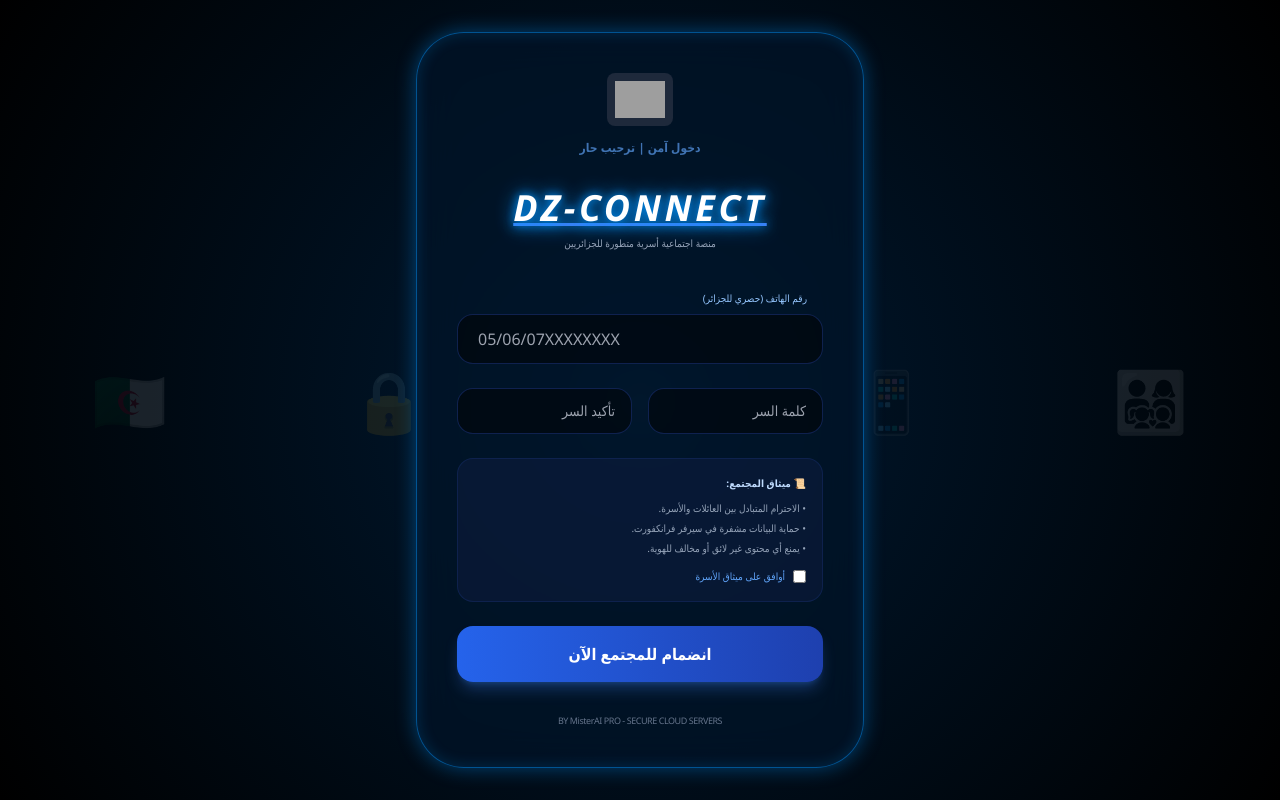
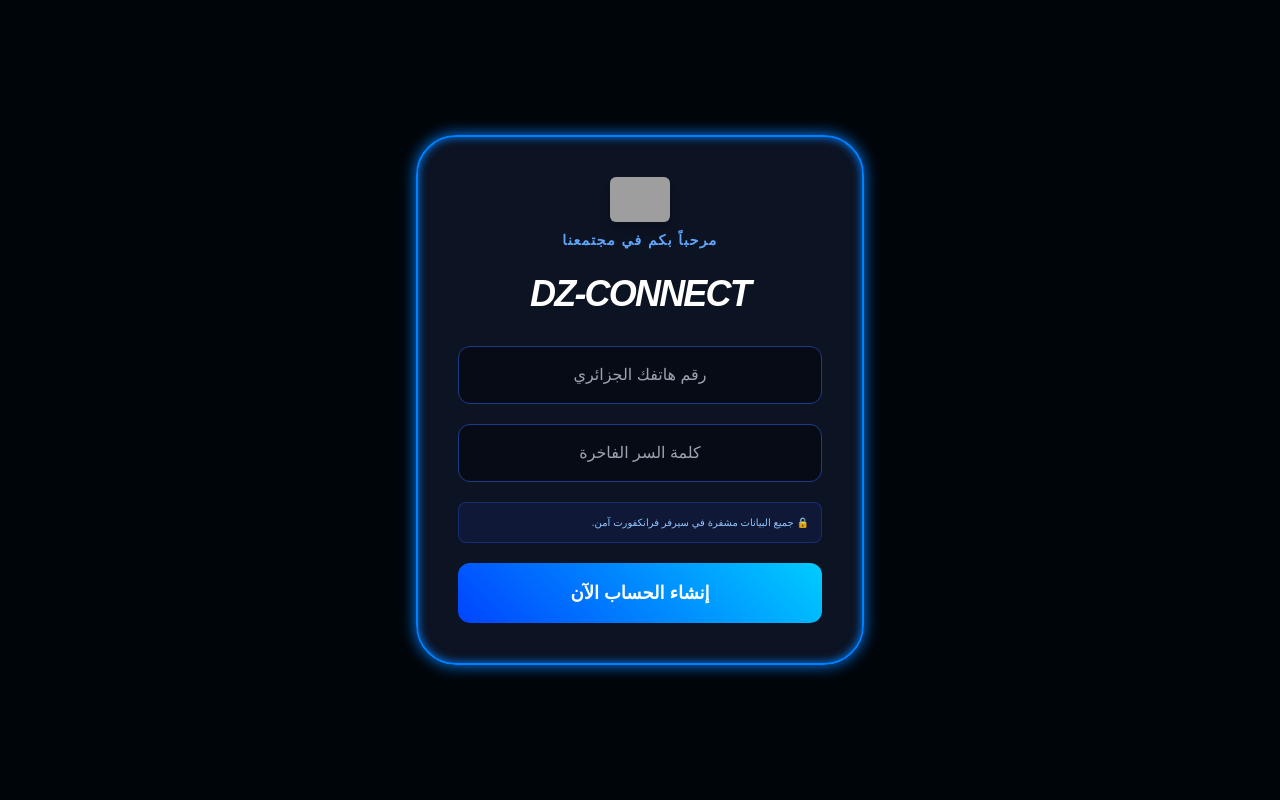
Before and after one commit to ijrambux/MisterAI-TV, a Flask app: template templates/index.html in a window 1280 px wide. Run offline with Flask 3, Linux system fonts and the light colour scheme; the template is opened without the code that fills it, so the values that code supplies are empty; some libraries are stand-ins or nearby versions; grey boxes are pictures that could not be loaded.

Commit message:
Update index.html

```diff
--- a/templates/index.html
+++ b/templates/index.html
@@ -2,114 +2,54 @@
 <html lang="ar" dir="rtl">
 <head>
     <meta charset="UTF-8">
-    <meta name="viewport" content="width=device-width, initial-scale=1.0">
-    <title>DZ-Connect | عالم جزائري متطور</title>
+    <title>DZ-Connect | Pro</title>
     <script src="https://cdn.tailwindcss.com"></script>
     <style>
-        body {
-            background: radial-gradient(circle at center, #001a33 0%, #000000 100%);
-            color: #e0f2fe; font-family: 'Segoe UI', Tahoma, Geneva, Verdana, sans-serif;
-            overflow-x: hidden;
-        }
-        /* تأثير التوهج الأزرق الناري */
-        .fire-blue-glow {
-            box-shadow: 0 0 20px rgba(0, 149, 255, 0.4), inset 0 0 15px rgba(0, 149, 255, 0.2);
-            border: 1px solid rgba(0, 149, 255, 0.5);
-        }
-        .neon-text { text-shadow: 0 0 10px #0095ff, 0 0 20px #0095ff; }
-        .glass-panel { background: rgba(0, 20, 40, 0.7); backdrop-filter: blur(20px); }
-
-        /* حركة العلم كزر دخول */
-        .flag-btn {
-            transition: transform 0.3s ease, filter 0.3s ease;
-            cursor: pointer;
-        }
-        .flag-btn:hover { transform: scale(1.1); filter: drop-shadow(0 0 15px #10b981); }
+        body { background: #00050a; color: #fff; font-family: sans-serif; }
+        .neon-border { border: 2px solid #0080ff; box-shadow: 0 0 15px #0080ff, inset 0 0 10px #0080ff; }
+        .fire-blue-btn { background: linear-gradient(45deg, #0044ff, #00ccff); transition: 0.4s; }
+        .fire-blue-btn:hover { box-shadow: 0 0 25px #00ccff; transform: translateY(-2px); }
     </style>
 </head>
-<body class="flex items-center justify-center min-h-screen p-6">
+<body class="flex items-center justify-center min-h-screen">
+    <div class="w-full max-w-md p-10 rounded-[2.5rem] neon-border bg-slate-900/80 backdrop-blur-md">
 
-    <div class="absolute inset-0 opacity-10 pointer-events-none flex justify-around items-center text-6xl">
-        <span>👨‍👩‍👧‍👦</span><span>📱</span><span>AI</span><span>🔒</span><span>🇩🇿</span>
-    </div>
-
-    <div class="max-w-md w-full glass-panel fire-blue-glow p-10 rounded-[3rem] relative z-10">
-
-        <div class="text-center mb-8">
-            <div onclick="alert('مرحباً بك في مجتمعنا!')" class="flag-btn inline-block p-2 bg-slate-800 rounded-lg mb-2">
-                <img src="https://flagcdn.com/w80/dz.png" width="50" alt="Algeria Flag">
-            </div>
-            <p class="text-blue-400 text-xs font-bold animate-pulse">دخول آمن | ترحيب حار</p>
+        <div class="text-center mb-6">
+            <img src="https://flagcdn.com/w80/dz.png" class="inline-block rounded-md shadow-lg mb-2" width="60">
+            <h2 class="text-blue-400 font-bold text-sm tracking-widest">مرحباً بكم في مجتمعنا</h2>
         </div>
 
-        <div class="text-center mb-10">
-            <h1 class="text-4xl font-black neon-text italic tracking-widest text-white mb-2 underline decoration-blue-500">DZ-CONNECT</h1>
-            <p class="text-slate-400 text-[10px]">منصة اجتماعية أسرية متطورة للجزائريين</p>
+        <h1 class="text-4xl font-black text-center mb-8 italic text-white tracking-tighter">DZ-CONNECT</h1>
+
+        <div class="space-y-5">
+            <input type="tel" id="userPhone" placeholder="رقم هاتفك الجزائري" class="w-full p-4 bg-black/40 border border-blue-900 rounded-xl outline-none focus:border-blue-400 text-center">
+            <input type="password" id="userPass" placeholder="كلمة السر الفاخرة" class="w-full p-4 bg-black/40 border border-blue-900 rounded-xl outline-none focus:border-blue-400 text-center">
+
+            <div class="bg-blue-900/20 p-3 rounded-lg text-[10px] text-blue-300 border border-blue-800/50">
+                🔒 جميع البيانات مشفرة في سيرفر فرانكفورت آمن.
+            </div>
+
+            <button onclick="sendData()" class="w-full fire-blue-btn py-4 rounded-xl font-bold text-lg">إنشاء الحساب الآن</button>
         </div>
-
-        <form id="proSignupForm" onsubmit="return validateDZ(event)">
-            <div class="space-y-6">
-                <div class="relative">
-                    <label class="block text-[10px] text-blue-300 mb-2 mr-4">رقم الهاتف (حصري للجزائر)</label>
-                    <input type="tel" id="dz_phone" placeholder="05/06/07XXXXXXXX"
-                        class="w-full bg-black/50 border border-blue-900/50 rounded-2xl py-3 px-5 text-blue-100 outline-none focus:border-blue-400 transition-all text-left dir-ltr">
-                </div>
-
-                <div class="grid grid-cols-2 gap-4">
-                    <div>
-                        <input type="password" id="p1" placeholder="كلمة السر"
-                            class="w-full bg-black/50 border border-blue-900/50 rounded-2xl py-3 px-4 text-sm outline-none focus:border-blue-400">
-                    </div>
-                    <div>
-                        <input type="password" id="p2" placeholder="تأكيد السر"
-                            class="w-full bg-black/50 border border-blue-900/50 rounded-2xl py-3 px-4 text-sm outline-none focus:border-blue-400">
-                    </div>
-                </div>
-
-                <div class="bg-blue-950/30 p-4 rounded-2xl border border-blue-900/30 text-[10px] leading-relaxed">
-                    <p class="text-blue-200 mb-2 font-bold">📜 ميثاق المجتمع:</p>
-                    <ul class="text-slate-400 space-y-1">
-                        <li>• الاحترام المتبادل بين العائلات والأسرة.</li>
-                        <li>• حماية البيانات مشفرة في سيرفر فرانكفورت.</li>
-                        <li>• يمنع أي محتوى غير لائق أو مخالف للهوية.</li>
-                    </ul>
-                    <div class="mt-3 flex items-center gap-2">
-                        <input type="checkbox" id="agree" class="accent-blue-500">
-                        <label for="agree" class="text-blue-400">أوافق على ميثاق الأسرة</label>
-                    </div>
-                </div>
-
-                <button type="submit" class="w-full bg-gradient-to-r from-blue-600 to-blue-800 hover:from-blue-500 hover:to-blue-700 text-white font-black py-4 rounded-2xl transition-all shadow-lg shadow-blue-500/30 active:scale-95">
-                    انضمام للمجتمع الآن
-                </button>
-            </div>
-        </form>
-
-        <p class="text-center mt-8 text-[9px] text-slate-500 tracking-tighter">BY MisterAI PRO - SECURE CLOUD SERVERS</p>
     </div>
 
     <script>
-        function validateDZ(e) {
-            e.preventDefault();
-            const phone = document.getElementById('dz_phone').value;
-            const pass1 = document.getElementById('p1').value;
-            const pass2 = document.getElementById('p2').value;
-            const agree = document.getElementById('agree').checked;
+        async function sendData() {
+            const phone = document.getElementById('userPhone').value;
+            const password = document.getElementById('userPass').value;
 
             if(!/^(05|06|07)[0-9]{8}$/.test(phone)) {
-                alert("❌ رقم الهاتف يجب أن يكون جزائرياً صحيحاً (05/06/07).");
-                return;
-            }
-            if(pass1 !== pass2) {
-                alert("❌ كلمات السر غير متطابقة.");
-                return;
-            }
-            if(!agree) {
-                alert("❌ يرجى الموافقة على ميثاق المجتمع الأسري.");
-                return;
+                return alert("الرجاء إدخال رقم جزائري صحيح!");
             }
 
-            alert("🚀 يا MisterAI! جاري إرسال بياناتك لسيرفر فرانكفورت لتأمين حسابك.");
+            const response = await fetch('/api/register', {
+                method: 'POST',
+                headers: {'Content-Type': 'application/json'},
+                body: JSON.stringify({phone, password})
+            });
+
+            const res = await response.json();
+            alert(res.message);
         }
     </script>
 </body>
```
